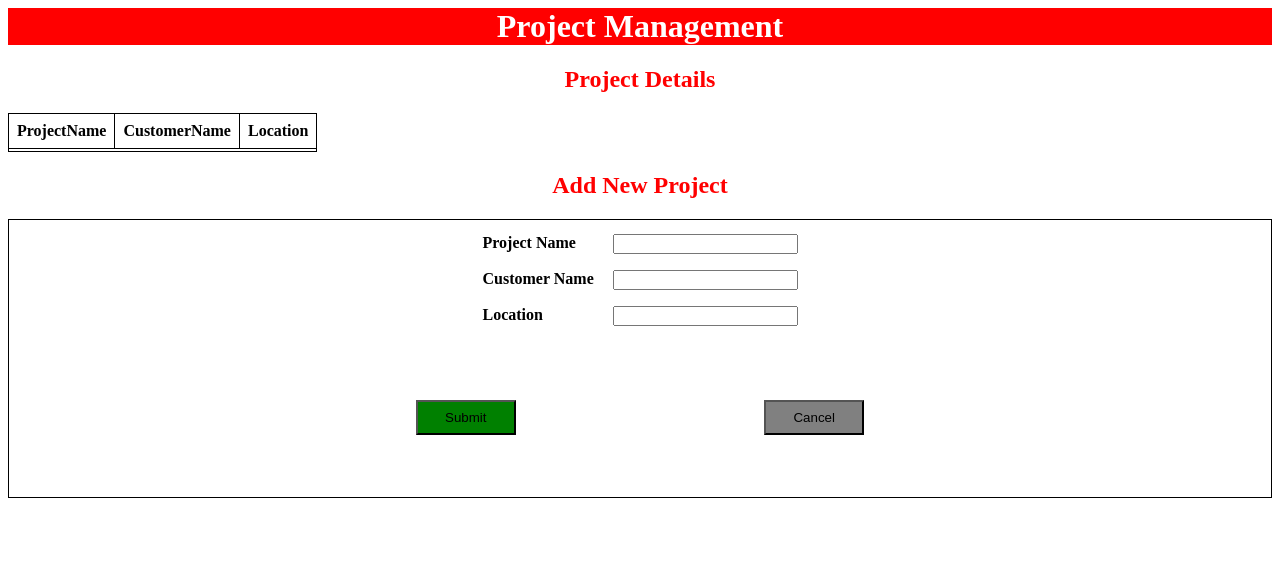
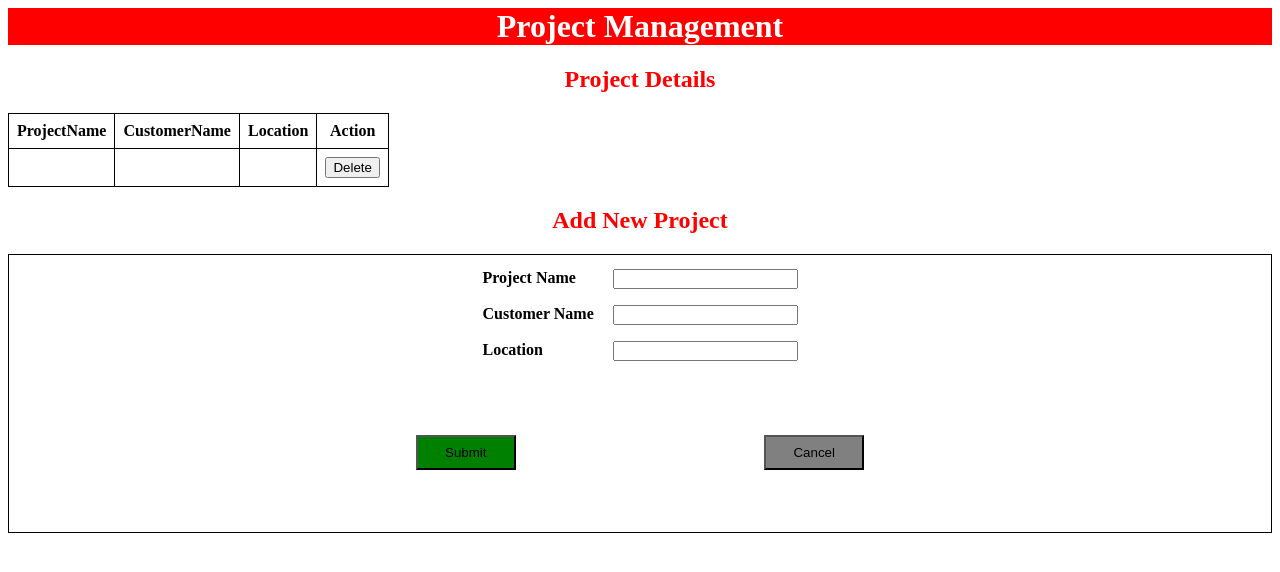
Before and after one commit to kishan-dolcera/angular-project-management-assign-9z12th, an Angular app: page / in a window 1280 px wide. Shown: the top 572 px of the page. Built offline with nearby package versions, Linux system fonts and the light colour scheme.

Commit message:
added inline row delete button

```diff
--- a/src/app/app.component.css
+++ b/src/app/app.component.css
@@ -9,10 +9,11 @@
   text-align: center;
 }
 
-.table, th ,tr{
+.table, th ,tr,td{
   border: 1px solid black;
   border-collapse: collapse;
   padding: 8px;
+
 }
 
 .container{
--- a/src/app/app.component.html
+++ b/src/app/app.component.html
@@ -7,12 +7,14 @@
 <th *ngFor = "let column of headers">
       {{column}}
 </th>
+<th>Action</th>
     </tr>
 </thead>
 <tr *ngFor = "let row of rows">
     <td *ngFor = "let column of headers">
       {{row[column]}}
     </td>
+    <td> <button (click) = "deleteRow(i)">Delete<i class="fa fa-trash"></i></button></td>
 </tr>
 </table>
 </div>
--- a/src/app/app.component.ts
+++ b/src/app/app.component.ts
@@ -13,6 +13,12 @@ export class AppComponent  {
   rows =         [
                    {ProjectName:" ",CustomerName:" ",Location:" "}
                    ];
+  deleteRow(x){
+  var delBtn = confirm(" Do you want to delete ?");
+  if ( delBtn == true ) {
+    this.rows.splice(x, 1 );
+  }
+}
 
   onUpdate(formObj) {
     let values = formObj.value;
@@ -27,6 +33,7 @@ export class AppComponent  {
     formObj.reset();
 
   }
+
   constructor() { }
 
   ngOnInit() {
--- a/src/app/app.module.ts
+++ b/src/app/app.module.ts
@@ -1,7 +1,6 @@
 import { NgModule } from '@angular/core';
 import { BrowserModule } from '@angular/platform-browser';
 import { FormsModule } from '@angular/forms';
-
 import { AppComponent } from './app.component';
 import { HelloComponent } from './hello.component';
 
```
Also changed, not shown: package.json (+13 -10 lines).
